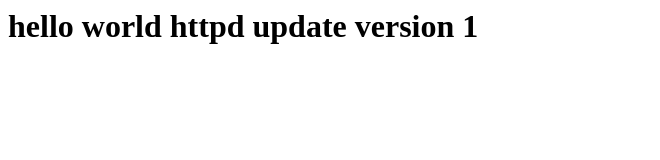
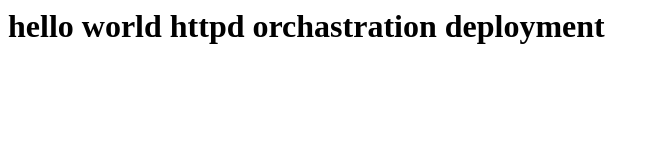
Before and after one commit to biskurtmarie87/app_httpd, a plain HTML site: page index.html in a window 1280 px wide. Shown: the whole page, without its empty margins (0-660 px from the left). Drawn offline with Linux system fonts and the light colour scheme.

Commit message:
Update index.html

```diff
--- a/index.html
+++ b/index.html
@@ -1,3 +1,3 @@
 <html>
-  <h1>hello world httpd update version 1</h1>
+  <h1>hello world httpd orchastration deployment</h1>
 </html>
```
